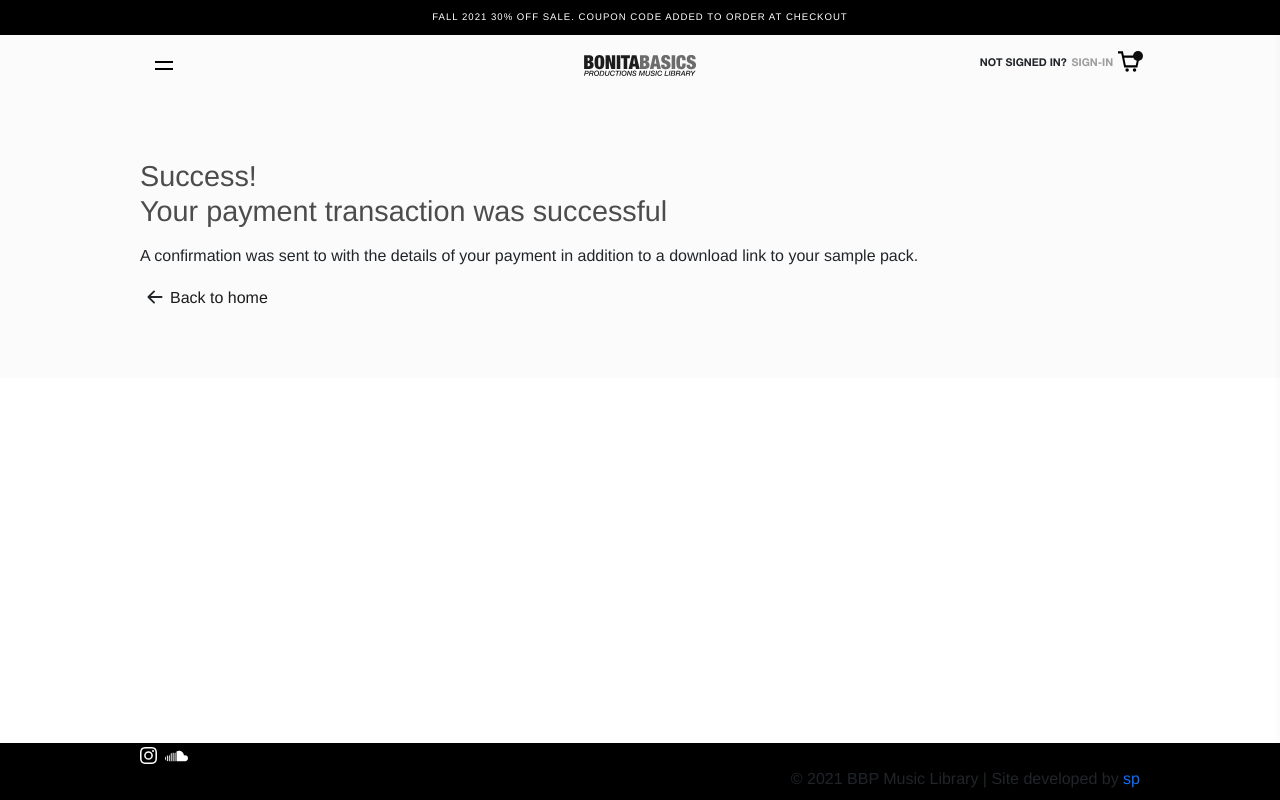
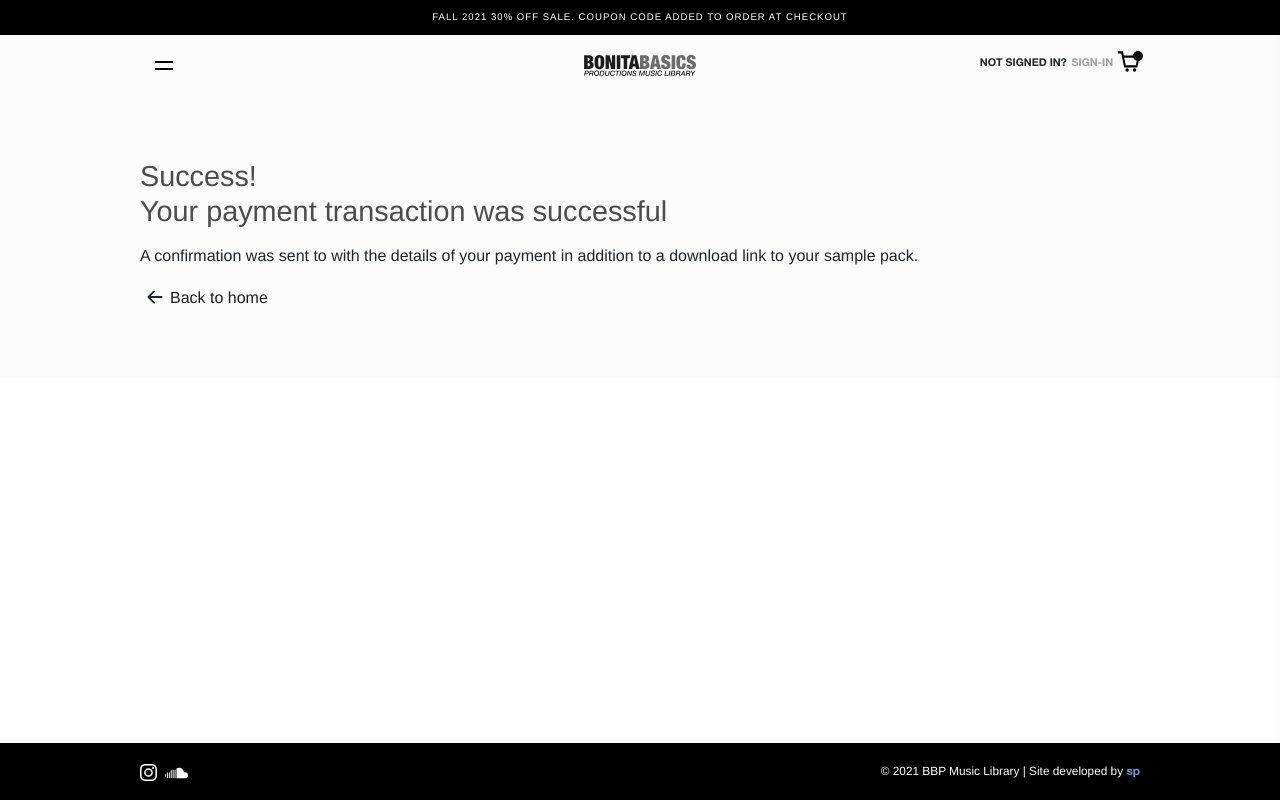
Before and after one commit to mrstevedev/bbpmusiclibrary, a Next.js app: page /confirm in a window 1280 px wide. Built offline with nearby package versions, Linux system fonts and the light colour scheme.

Commit message:
Updated className

```diff
--- a/components/Footer.js
+++ b/components/Footer.js
@@ -5,7 +5,7 @@ export default function Footer() {
   return (
     <>
       <footer className={styles.footer}>
-        <div className={`container ${styles.container}`}>
+        <div className={`container ${styles.footer__container}`}>
           <div className="col-md-3">
             <Link href="https://www.discogs.com/my">
               <a>
```
